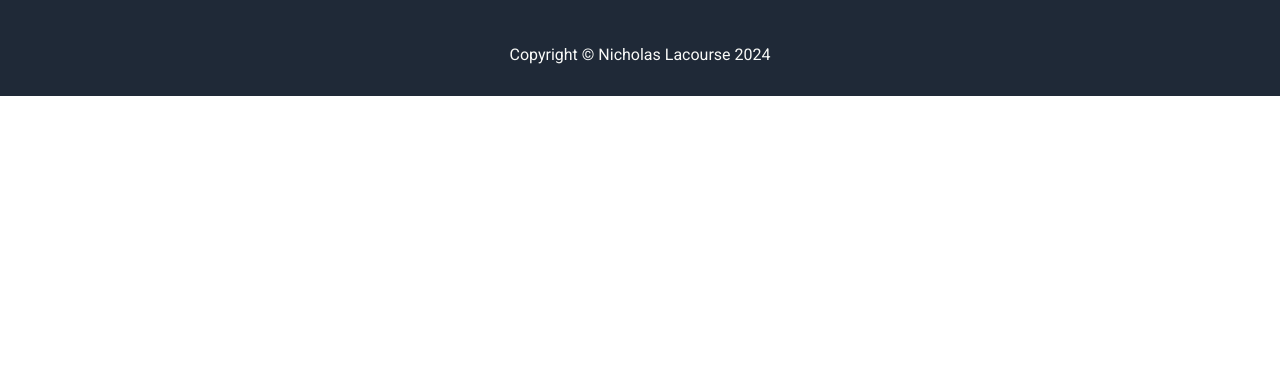
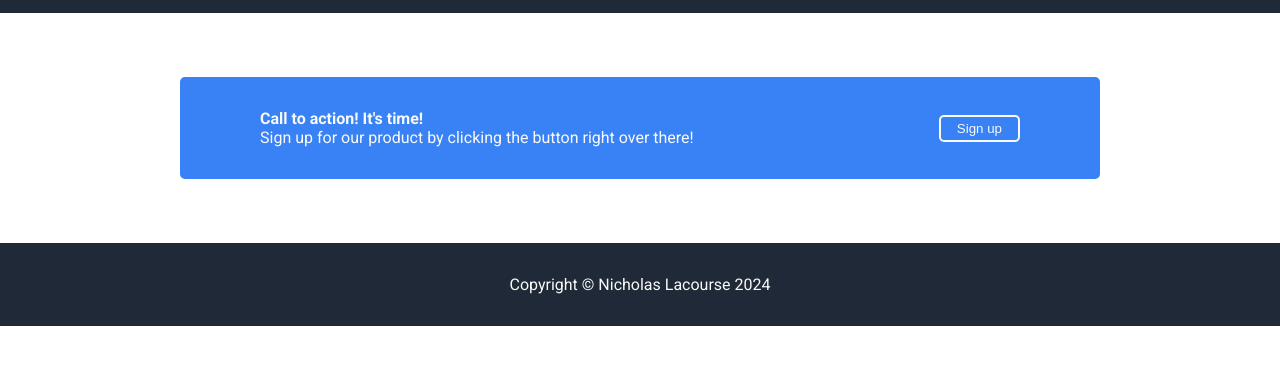
Before and after one commit to nicholas-lacourse93/landing-page, a plain HTML site: page index.html in a window 1280 px wide. Shown: the part 47-412 px from the top of the page. Drawn offline with Linux system fonts and the light colour scheme.

Commit message:
Add cta div content and styling

```diff
--- a/css/styles.css
+++ b/css/styles.css
@@ -49,3 +49,36 @@ a {
     font-size: 18px;
     color: #e5e7eb;
 }
+
+.cta-box {
+    background-color: #3882f6;
+    padding: 16px 48px;
+    margin: 64px 180px;
+    border-radius: 5px;
+    display: flex;
+    justify-content: space-between;
+    align-items: center;
+}
+
+.cta-box div, button{
+    color: #f9faf8;
+}
+
+.cta-box button {
+    background-color: #3882f6;
+    padding: 4px 16px;
+    border: 2px solid #f9faf8;
+    border-radius: 5px;
+}
+
+.cta-info {
+    display: flex;
+    flex-direction: column;
+    padding: 16px 32px;
+    margin: 0px;
+}
+
+.cta-button {
+    padding: 16px 32px;
+    margin: 0px;
+}
--- a/index.html
+++ b/index.html
@@ -25,7 +25,17 @@
     <div class="hero-container"></div>
     <div class="random-info-container"></div>
     <div class="quote-container"></div>
-    <div class="cta-container"></div>
+    <div class="cta-container">
+        <div class="cta-box">
+            <div class="cta-info">
+                <div><b>Call to action! It's time!</b></div>
+                <div>Sign up for our product by clicking the button right over there!</div>
+            </div>
+            <div class="cta-button">
+                <button>Sign up</button>
+            </div>
+        </div>
+    </div>
     <div class="footer-container">
         Copyright &copy Nicholas Lacourse 2024
     </div>
```
